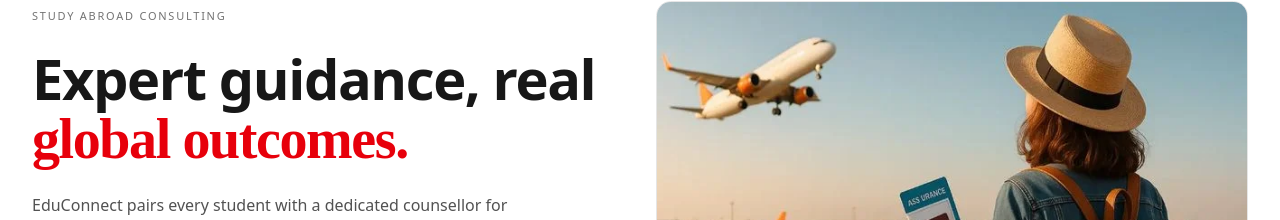
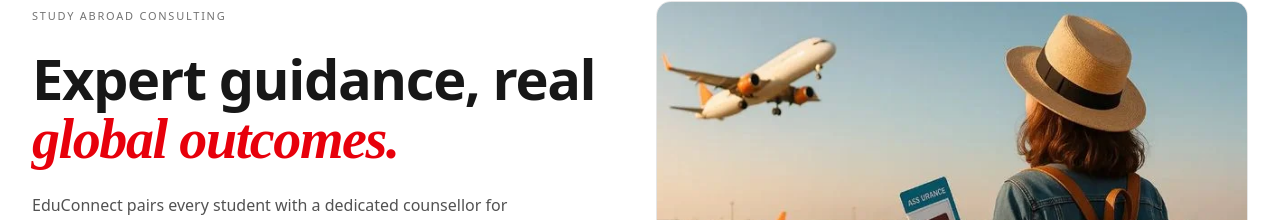
Before and after one commit to LeelaMohan217/J-Monk-Devops, a React (Vite) app: page /educonnect in a window 1280 px wide. Shown: the part 159-379 px from the top of the page. Built offline with nearby package versions, Linux system fonts and the light colour scheme.

Commit message:
Italicize the Playfair Display hero accent text

```diff
--- a/src/sites/educonnect/pages/home/HeroSection.jsx
+++ b/src/sites/educonnect/pages/home/HeroSection.jsx
@@ -35,7 +35,7 @@ const HeroSection = () => {
               className="max-w-xl text-display-sm font-semibold text-neutral-900 sm:text-display-md"
             >
               {hero.headingLead}
-              <span className="font-['Playfair_Display',serif] text-red-600">
+              <span className="font-['Playfair_Display',serif] text-red-600 italic">
                 {hero.headingAccent}
               </span>
             </motion.h1>
```
